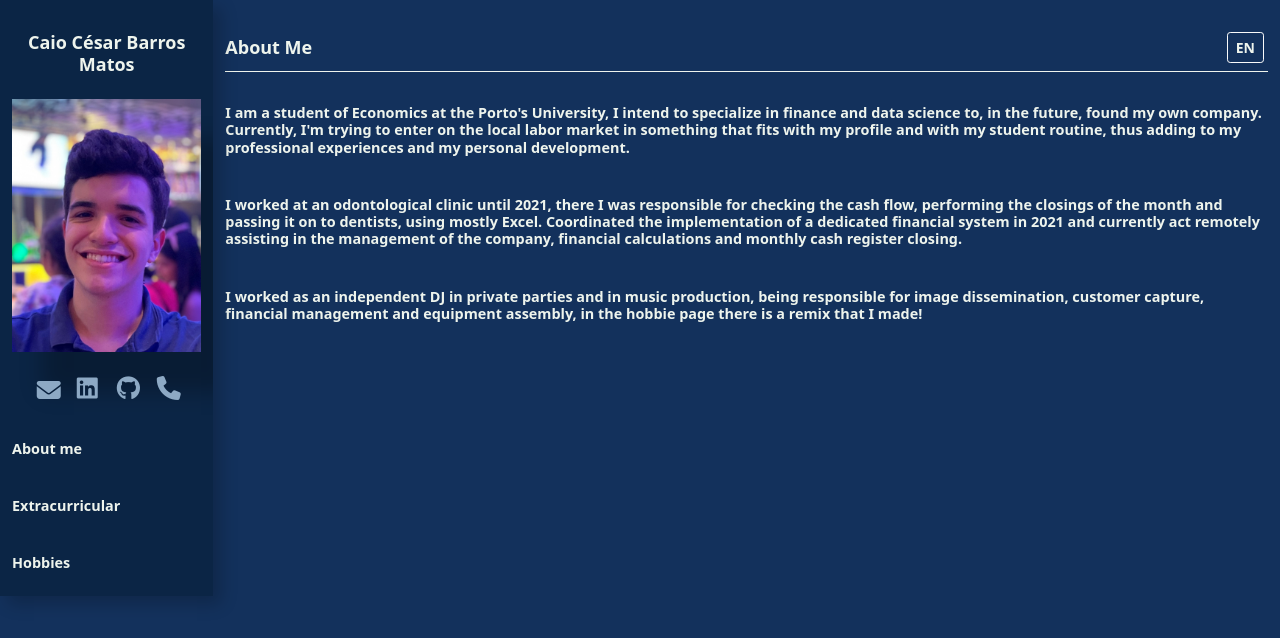
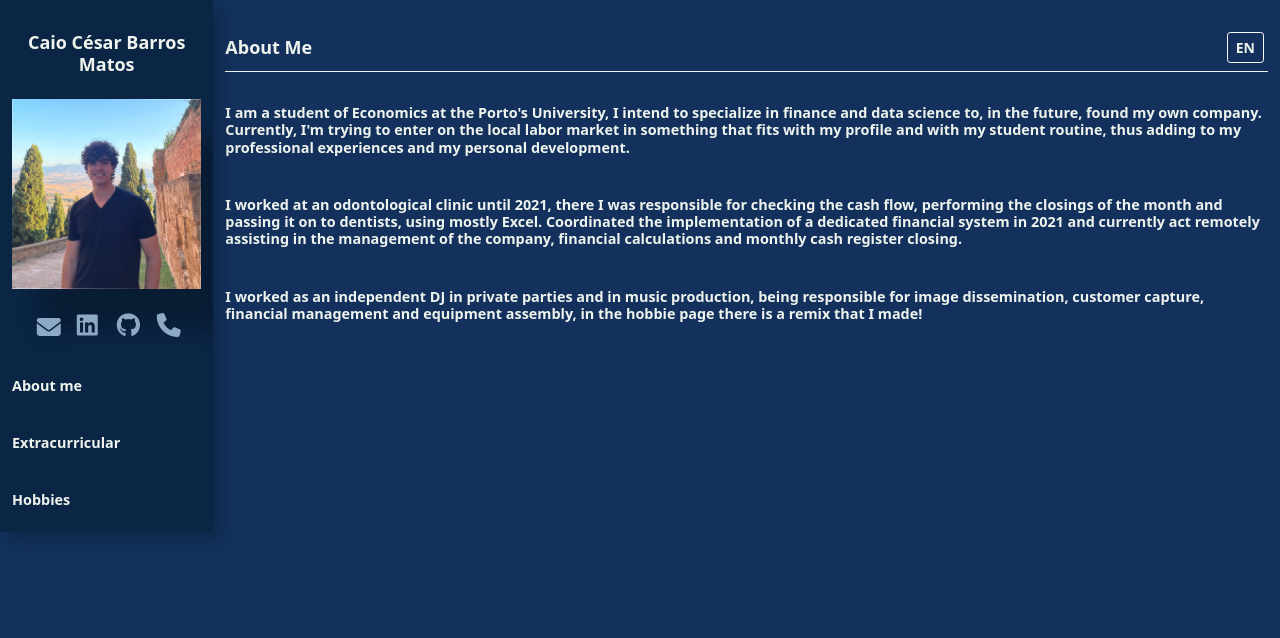
Before and after one commit to caioomatos/caiocesar.github.io, a plain HTML site: page AboutMe.html in a window 1280 px wide. Drawn offline with nearby package versions, Linux system fonts and the light colour scheme.

Commit message:
Update AboutMe.html

```diff
--- a/AboutMe.html
+++ b/AboutMe.html
@@ -18,7 +18,7 @@
                         Caio César Barros Matos
                     </a>
                     </h2>
-                    <img src="IMG_0025.jpg" class="picture img-fluid" alt = "Caio César">
+                    <img src="1694084528899.jpeg" class="picture img-fluid" alt = "Caio César">
                     <ul class="fa-xl">
                         <li><a id="email" href= "mailto:caiocesarbmatos@gmail.com" title= "Email" class="fa icon">
                             <i class="fa-solid fa-envelope icon"></i>
```
